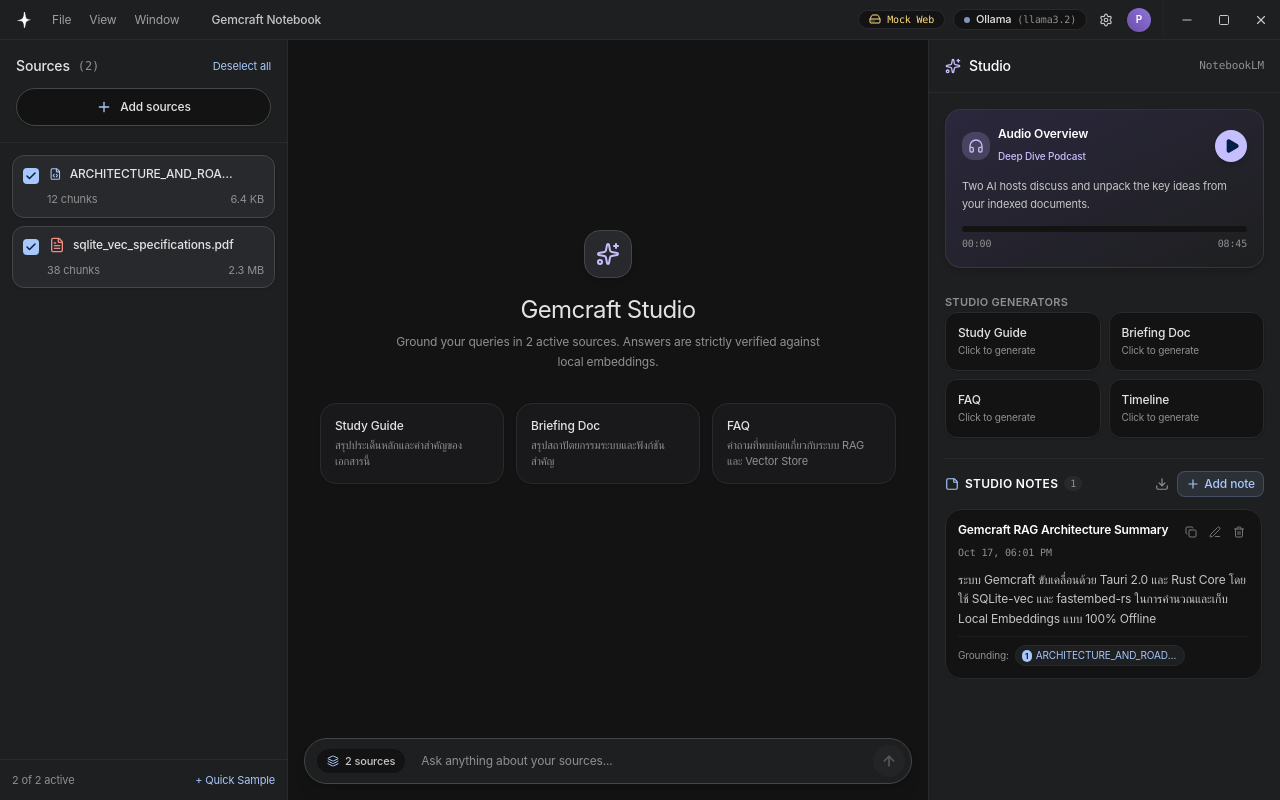
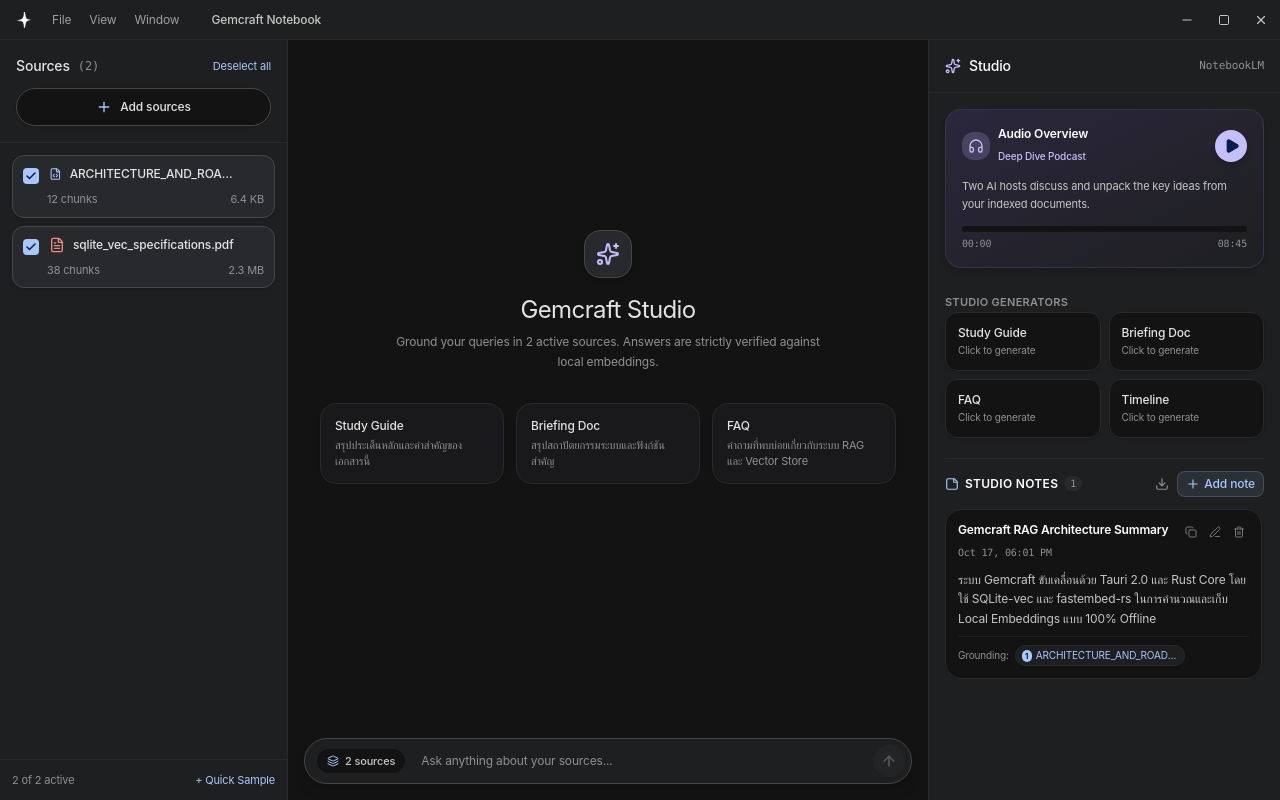
Before and after one commit to PichyyyNews/gemcraft, a React (Vite) app: page / in a window 1280 px wide. Built offline with nearby package versions, Linux system fonts and the light colour scheme; the HTML template or start-up script is replaced by a standard one.

Commit message:
style(titlebar): remove status pills, settings, and avatar from top bar

```diff
--- a/src/components/layout/Titlebar.tsx
+++ b/src/components/layout/Titlebar.tsx
@@ -3,16 +3,11 @@
   Minus,
   Square,
   X,
-  Settings,
-  ShieldCheck,
-  HardDrive,
 } from "lucide-react";
 import { getCurrentWindow } from "@tauri-apps/api/window";
-import { useSettingsStore } from "../../store/useSettingsStore";
 import { ApiBridge } from "../../services/ipc";
 
 export const Titlebar: React.FC = () => {
-  const { config, setSettingsOpen } = useSettingsStore();
   const [notebookTitle, setNotebookTitle] = useState("Gemcraft Notebook");
   const [isEditingTitle, setIsEditingTitle] = useState(false);
   const isTauri = ApiBridge.isTauri();
@@ -111,47 +106,8 @@
       {/* Middle: Draggable Spacer */}
       <div className="flex-1 h-full" data-tauri-drag-region />
 
-      {/* Right side: Status Pills, Settings & Window Controls */}
-      <div className="flex items-center h-full gap-2">
-        {/* Environment Status Pill */}
-        <div className="flex items-center gap-1.5 px-2.5 py-0.5 rounded-full bg-[#131314] border border-[#282a2e] text-[11px] font-medium text-[#c4c7c5]">
-          {isTauri ? (
-            <>
-              <ShieldCheck className="w-3 h-3 text-[#7ada94]" />
-              <span className="font-mono text-[10px] text-[#7ada94]">Tauri Native</span>
-            </>
-          ) : (
-            <>
-              <HardDrive className="w-3 h-3 text-[#ffdd83]" />
-              <span className="font-mono text-[10px] text-[#ffdd83]">Mock Web</span>
-            </>
-          )}
-        </div>
-
-        {/* Model Engine Pill */}
-        <div className="flex items-center gap-1.5 px-2.5 py-0.5 rounded-full bg-[#131314] border border-[#282a2e] text-[11px] font-medium text-[#c4c7c5]">
-          <span className="w-1.5 h-1.5 rounded-full bg-[#a8c7fa] animate-pulse" />
-          <span className="capitalize text-[#e3e3e3]">{config.provider}</span>
-          <span className="text-[#8e918f] font-mono text-[10px]">({config.modelName.split(":")[0]})</span>
-        </div>
-
-        {/* Settings button */}
-        <button
-          onClick={() => setSettingsOpen(true)}
-          className="p-1 rounded-full hover:bg-[#282a2e] text-[#c4c7c5] hover:text-white transition-colors cursor-pointer"
-          title="Notebook Settings"
-          aria-label="Settings"
-        >
-          <Settings className="w-3.5 h-3.5" />
-        </button>
-
-        {/* User avatar indicator */}
-        <div className="w-6 h-6 rounded-full bg-gradient-to-tr from-[#694fa8] to-[#9274da] text-white flex items-center justify-center text-[10px] font-semibold shadow-sm ml-0.5 mr-1">
-          P
-        </div>
-
-        {/* Window Controls (Minimize, Maximize, Close) */}
-        <div className="flex items-center h-full -mr-3 border-l border-[#282a2e]/50 pl-1">
+      {/* Right side: Native-style Window Controls */}
+      <div className="flex items-center h-full -mr-3">
           <button
             type="button"
             onClick={handleMinimize}
@@ -182,7 +138,6 @@
             <X className="w-3.5 h-3.5" />
           </button>
         </div>
-      </div>
     </div>
   );
 };
```
